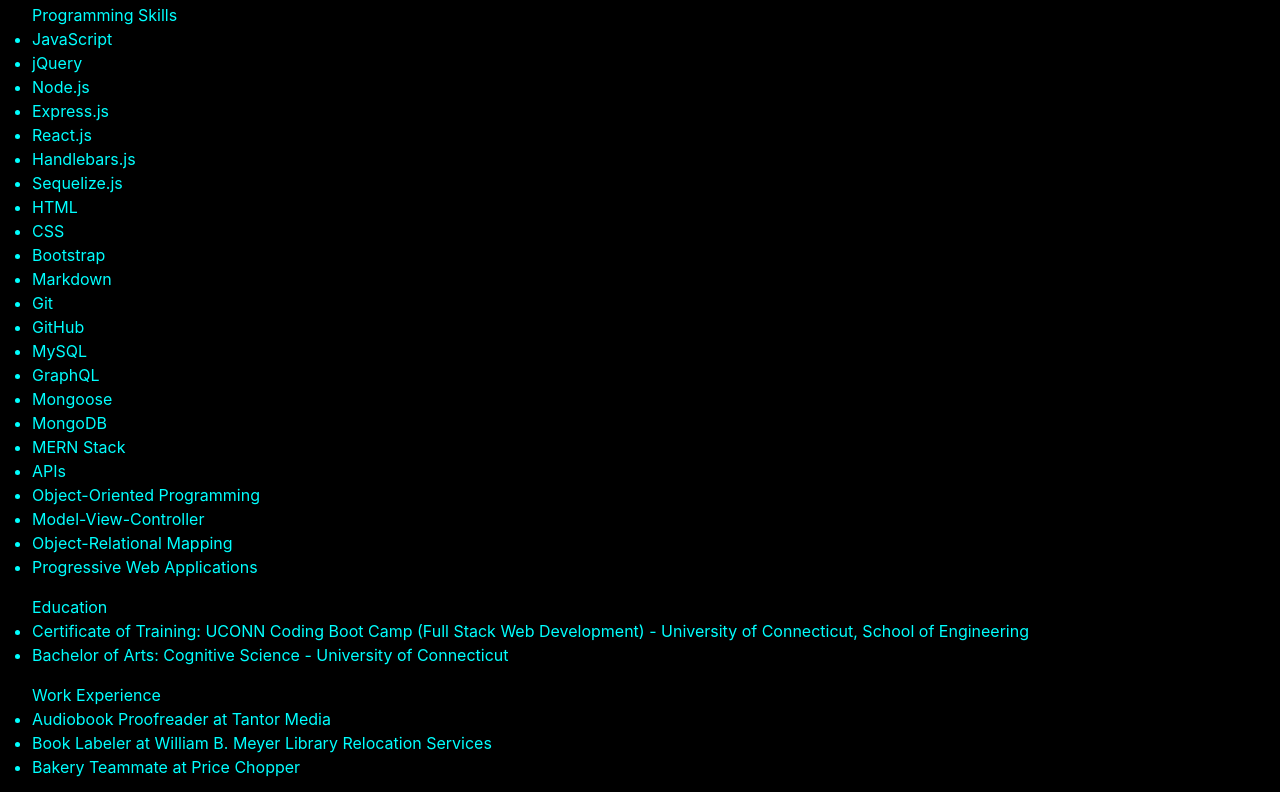
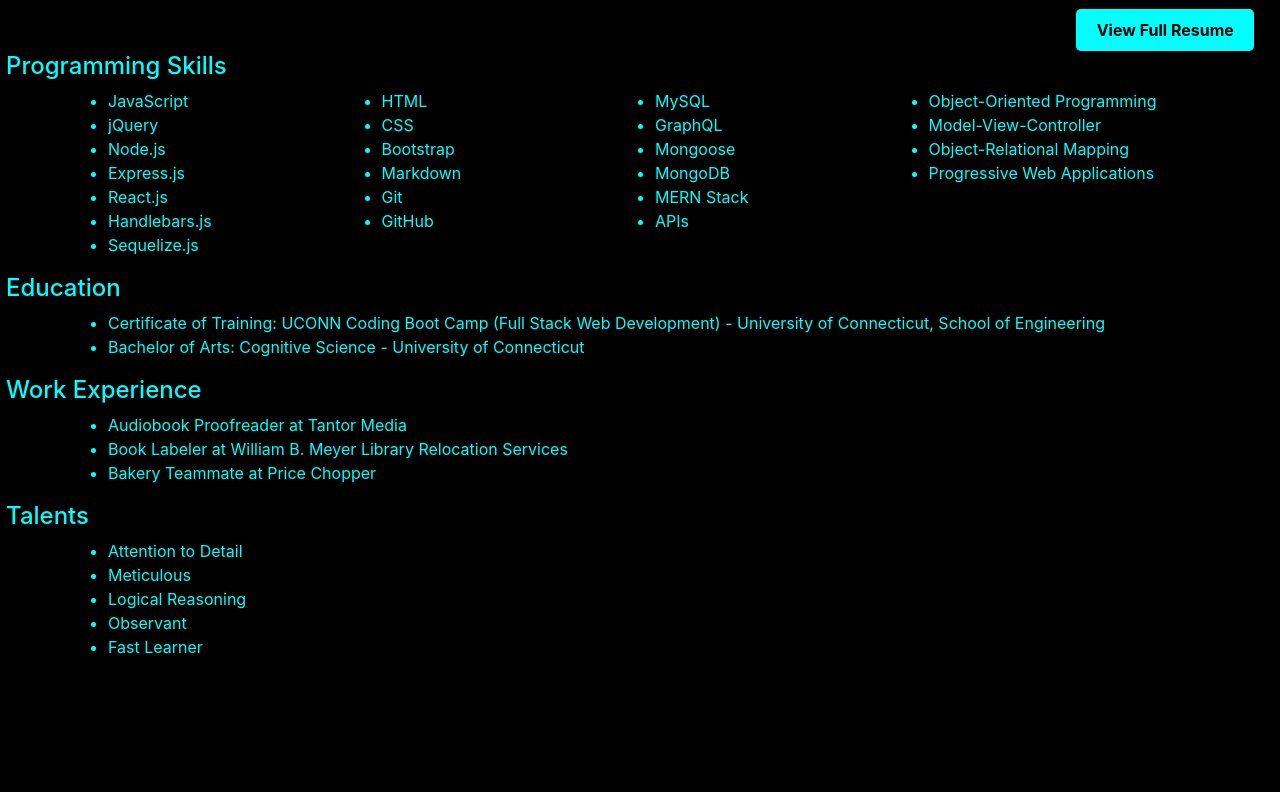
Before and after one commit to AnnHixson/portfolio, a plain HTML site: page resume.html in a window 1280 px wide. Shown: the part 156-948 px from the top of the page. After the commit the page ends 831 px from the top, so only its background shows below. Drawn offline with nearby package versions, Linux system fonts and the light colour scheme.

Commit message:
styled resume page

```diff
--- a/assets/css/style.css
+++ b/assets/css/style.css
@@ -53,3 +53,15 @@
 .contact-link:hover {
     text-decoration: underline;
 }
+
+#resume-button {
+    background-color: aqua;
+    color: black;
+    font-weight: bold;
+}
+
+#resume-button:hover {
+    background-color: black;
+    color: aqua;
+    box-shadow: 0 0 25px 5px aqua;
+}
--- a/resume.html
+++ b/resume.html
@@ -11,7 +11,7 @@
         <link rel="icon" type="image/x-icon" href="./assets/images/favicon.ico">
     </head>
 
-    <body>
+    <body class="mt-2">
         <nav class="navbar navbar-expand-sm">
             <div class="container-fluid">
                 <h1>Ann Hixson</h1>
@@ -33,15 +33,18 @@
         </nav>
 
         <header>
-            <h2 class="text-center">My Resume</h2>
+            <h2 class="text-center my-4">My Resume</h2>
         </header>
 
-        <div class="card">
-            <a href="./assets/images/Resume.pdf">View Resume</a>
+        <div class="text-right mr-5">
+            <a href="./assets/images/Resume.pdf" class="btn" id="resume-button">View Full Resume</a>
         </div>
 
         <main>
-            <ul> Programming Skills
+            <h4 class="ml-1">Programming Skills</h4>
+            <ul class="container">
+                <div class="row">
+                    <div class="col-sm">
                         <li>JavaScript</li>
                         <li>jQuery</li>
                         <li>Node.js</li>
@@ -49,44 +52,47 @@
                         <li>React.js</li>
                         <li>Handlebars.js</li>
                         <li>Sequelize.js</li>
-
+                    </div>
+                    <div class="col-sm">
                         <li>HTML</li>
-
                         <li>CSS</li>
                         <li>Bootstrap</li>
-
                         <li>Markdown</li>
-
                         <li>Git</li>
                         <li>GitHub</li>
-
+                    </div>
+                    <div class="col-sm">
                         <li>MySQL</li>
                         <li>GraphQL</li>
                         <li>Mongoose</li>
                         <li>MongoDB</li>
-
                         <li>MERN Stack</li>
-
                         <li>APIs</li>
-
+                    </div>
+                    <div class="col-sm">
                         <li>Object-Oriented Programming</li>
                         <li>Model-View-Controller</li>
                         <li>Object-Relational Mapping</li>
                         <li>Progressive Web Applications</li>
+                    </div>
+                </div>
             </ul>
 
-            <ul> Education
+            <h4 class="ml-1">Education</h4>
+            <ul class="container">
                 <li>Certificate of Training: UCONN Coding Boot Camp (Full Stack Web Development) - University of Connecticut, School of Engineering</li>
                 <li>Bachelor of Arts: Cognitive Science -  University of Connecticut</li>
             </ul>
 
-            <ul> Work Experience
+            <h4 class="ml-1">Work Experience</h4>
+            <ul class="container">
                 <li>Audiobook Proofreader at Tantor Media</li>
                 <li>Book Labeler at William B. Meyer Library Relocation Services</li>
                 <li>Bakery Teammate at Price Chopper</li>
             </ul>
 
-            <ul> Talents
+            <h4 class="ml-1">Talents</h4>
+            <ul class="container">
                 <li>Attention to Detail</li>
                 <li>Meticulous</li>
                 <li>Logical Reasoning</li>
```
Lines whose indentation alone changed are shown as unchanged.
